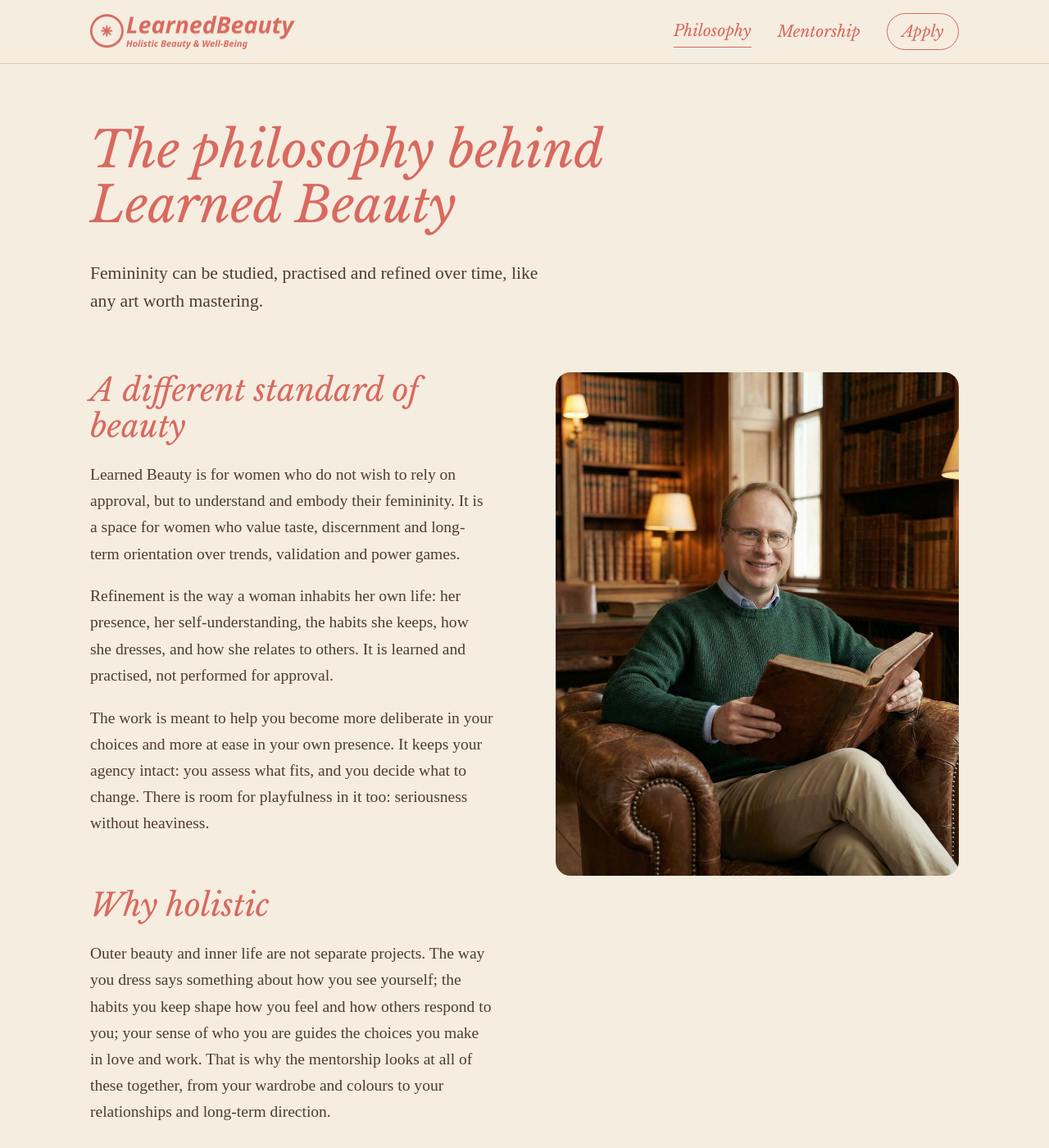
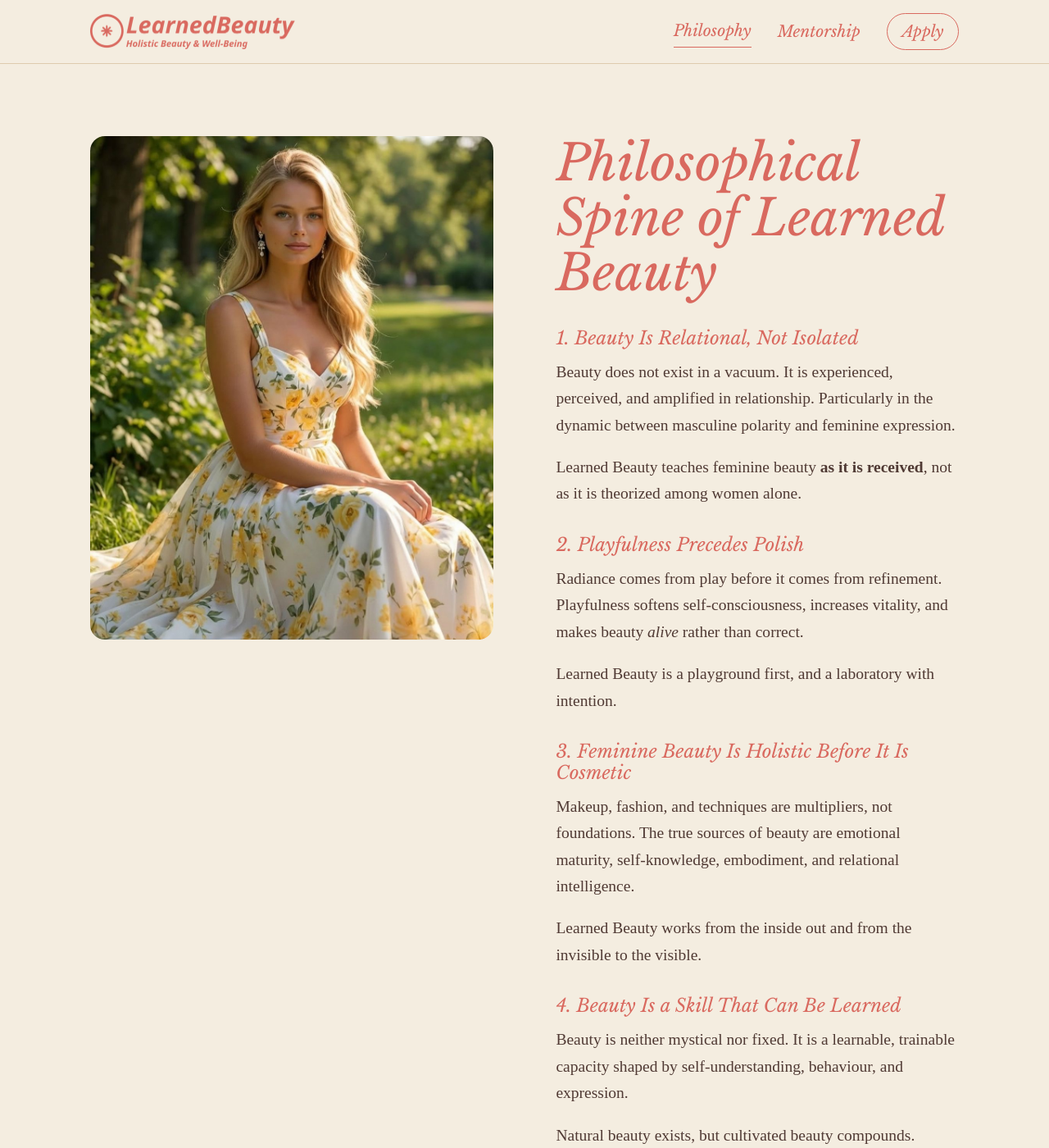
Before and after one commit to LoveAlgo/learnedbeauty, a Jekyll site: the page built from about/index.md, in a window 1280 px wide and 1400 px high. Shown: the whole window at 82% size. Built offline with Jekyll 4.4.1, drawn with Linux system fonts in a browser that asks for light colours; some of the changed text lies outside the part shown.

Commit message:
Update phillosophy page

```diff
--- a/_data/settings.yml
+++ b/_data/settings.yml
@@ -4,7 +4,7 @@ whatsapp_number: "33745463594"
 instagram: https://www.instagram.com/learned_beauty/
 facebook: https://www.facebook.com/profile.php?id=61584929017870
 location: the south of France
-languages: English, French, Swedish or German
+languages: English, French, German, or Swedish
 free_sessions: three
 fee: "€8,000"
 typical_sessions: 8 to 15
--- a/_layouts/page.html
+++ b/_layouts/page.html
@@ -1,15 +1,19 @@
 ---
 layout: default
 ---
+{% if page.image_side != "left" %}
 <section class="page-head">
   <div class="wrap">
     <h1>{{ page.heading | default: page.title }}</h1>
     {% if page.intro %}<p class="lead prose">{{ page.intro }}</p>{% endif %}
   </div>
 </section>
-<section class="section" style="padding-top:0">
-  <div class="wrap split" style="align-items:start">
+{% endif %}
+<section class="section"{% if page.image_side != "left" %} style="padding-top:0"{% endif %}>
+  <div class="wrap split{% if page.image_side == "left" %} reverse{% endif %}" style="align-items:start">
     <div class="prose">
+{% if page.image_side == "left" %}<h1>{{ page.heading | default: page.title }}</h1>
+{% if page.intro %}<p class="lead">{{ page.intro }}</p>{% endif %}{% endif %}
 {{ content }}
     </div>
     {% if page.image %}
--- a/about/index.md
+++ b/about/index.md
@@ -1,28 +1,48 @@
 ---
 layout: page
-title: Philosophy and founder
-heading: The philosophy behind Learned Beauty
-intro: Femininity can be studied, practised and refined over time, like any art worth mastering.
-image: /assets/images/henrik-library.jpg
-image_alt: Henrik Hillerström reading in a wood-panelled library
-description: The philosophy behind Learned Beauty, and its founder Henrik Hillerström.
+title: Philosophy
+heading: Philosophical Spine of Learned Beauty
+image: /assets/images/pia-garden.jpg
+image_alt: A woman in a floral summer dress sitting at ease in a sunlit garden
+image_side: left
+description: The six principles behind Learned Beauty, and its founder Henrik Hillerström.
 ---
 
-## A different standard of beauty
+### 1. Beauty Is Relational, Not Isolated
 
-Learned Beauty is for women who do not wish to rely on approval, but to understand and embody their femininity. It is a space for women who value taste, discernment and long-term orientation over trends, validation and power games.
+Beauty does not exist in a vacuum. It is experienced, perceived, and amplified in relationship. Particularly in the dynamic between masculine polarity and feminine expression.
 
-Refinement is the way a woman inhabits her own life: her presence, her self-understanding, the habits she keeps, how she dresses, and how she relates to others. It is learned and practised, not performed for approval.
+Learned Beauty teaches feminine beauty **as it is received**, not as it is theorized among women alone.
 
-The work is meant to help you become more deliberate in your choices and more at ease in your own presence. It keeps your agency intact: you assess what fits, and you decide what to change. There is room for playfulness in it too: seriousness without heaviness.
+### 2. Playfulness Precedes Polish
 
-## Why holistic
+Radiance comes from play before it comes from refinement. Playfulness softens self-consciousness, increases vitality, and makes beauty *alive* rather than correct.
 
-Outer beauty and inner life are not separate projects. The way you dress says something about how you see yourself; the habits you keep shape how you feel and how others respond to you; your sense of who you are guides the choices you make in love and work. That is why the mentorship looks at all of these together, from your wardrobe and colours to your relationships and long-term direction.
+Learned Beauty is a playground first, and a laboratory with intention.
 
-## Why a masculine perspective
+### 3. Feminine Beauty Is Holistic Before It Is Cosmetic
 
-Most guidance women receive about femininity comes from other women, from social media, and from cultural narratives shaped by trends and reaction. Very few receive clear, benevolent and demanding masculine feedback. That is what Learned Beauty offers: not flattery, not dominance, not therapy, but an honest lens grounded in taste, pattern recognition and long-term relational thinking.
+Makeup, fashion, and techniques are multipliers, not foundations. The true sources of beauty are emotional maturity, self-knowledge, embodiment, and relational intelligence.
+
+Learned Beauty works from the inside out and from the invisible to the visible.
+
+### 4. Beauty Is a Skill That Can Be Learned
+
+Beauty is neither mystical nor fixed. It is a learnable, trainable capacity shaped by self-understanding, behaviour, and expression.
+
+Natural beauty exists, but cultivated beauty compounds.
+
+### 5. Desire Is Information, Not a Problem
+
+Attraction, fantasy, and desire are sources of data, creativity, and direction, not things to suppress or sanitize.
+
+Learned Beauty treats desire as a compass for self-discovery and relational clarity.
+
+### 6. Empowerment Means Agency, Not Approval
+
+The aim of feminine beauty is not to please everyone, but to choose consciously how one wishes to be perceived, and by whom.
+
+Learned Beauty builds *selective magnetism*, not generalized approval-seeking.
 
 ## About the founder
 
--- a/assets/css/style.css
+++ b/assets/css/style.css
@@ -148,6 +148,10 @@ figcaption { font-style: italic; font-size: 1rem; color: var(--cocoa); text-alig
 .page-head { padding: clamp(3rem, 6vw, 4.5rem) 0 clamp(2rem, 4vw, 3rem); }
 .page-head h1 { max-width: 16ch; }
 .prose h2:not(:first-child) { margin-top: 1.6em; }
+.prose h3:not(:first-child) { margin-top: 1.5em; }
+.principles { counter-reset: pr; list-style: none; padding: 0; margin: 0 0 1.4em; }
+.principles li { counter-increment: pr; position: relative; padding-left: 2rem; margin-bottom: .7rem; }
+.principles li::before { content: counter(pr) "."; position: absolute; left: 0; top: 0; font-family: var(--heading); font-style: italic; color: var(--gold); font-size: 1.2rem; }
 
 /* FAQ */
 .faq { max-width: 46rem; }
--- a/privatementorship/index.html
+++ b/privatementorship/index.html
@@ -84,7 +84,7 @@ description: Private one-to-one online mentorship with Henrik Hillerström. The
       </details>
       <details>
         <summary>Which languages can we use?</summary>
-        <p>English, French, Swedish or German, whichever is most natural to you.</p>
+        <p>English, French, German, or Swedish, whichever is most natural to you.</p>
       </details>
       <details>
         <summary>Is this therapy?</summary>
```
Also changed, not shown: index.html (+10 -8 lines), .pages.yml.
